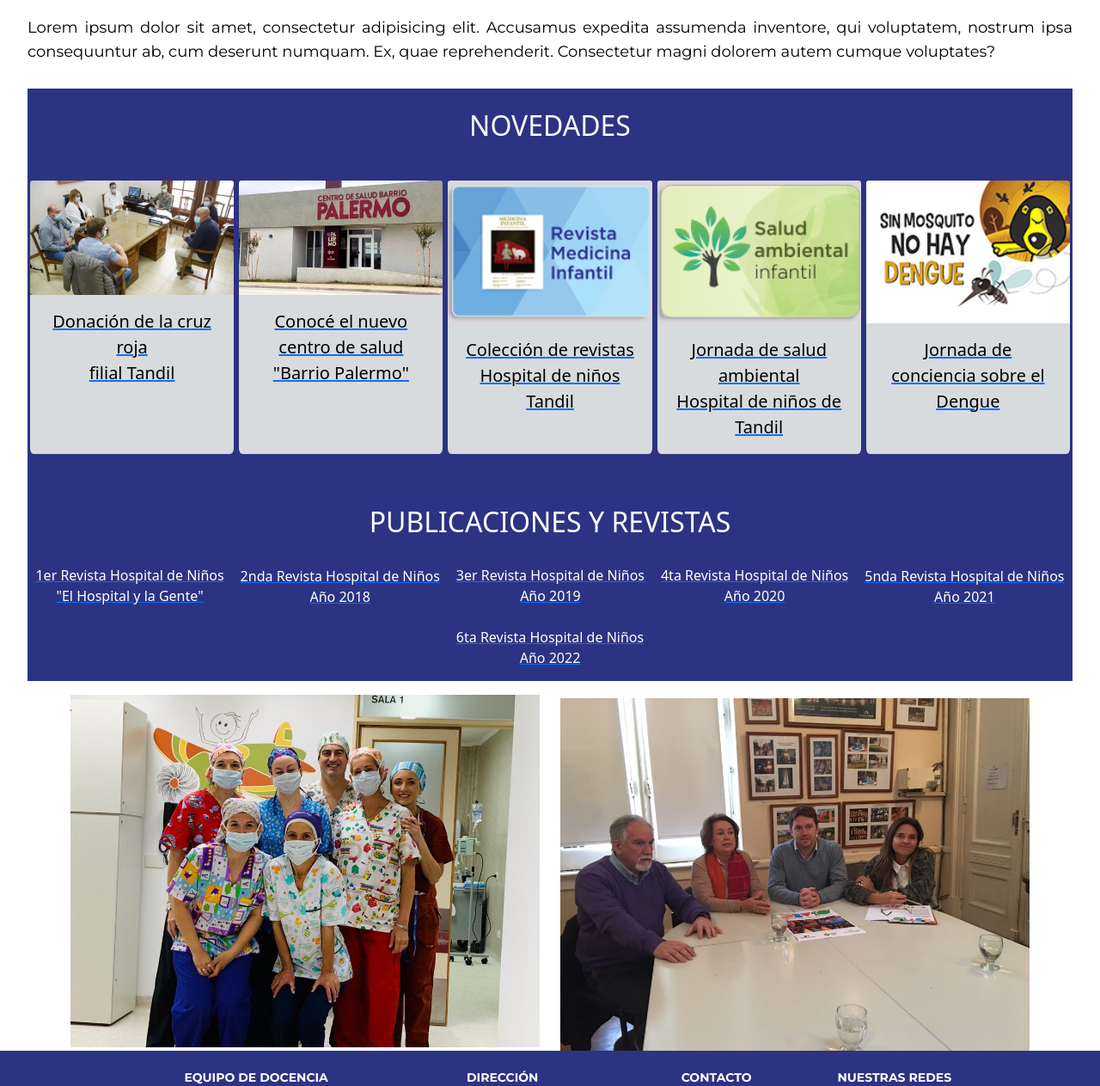
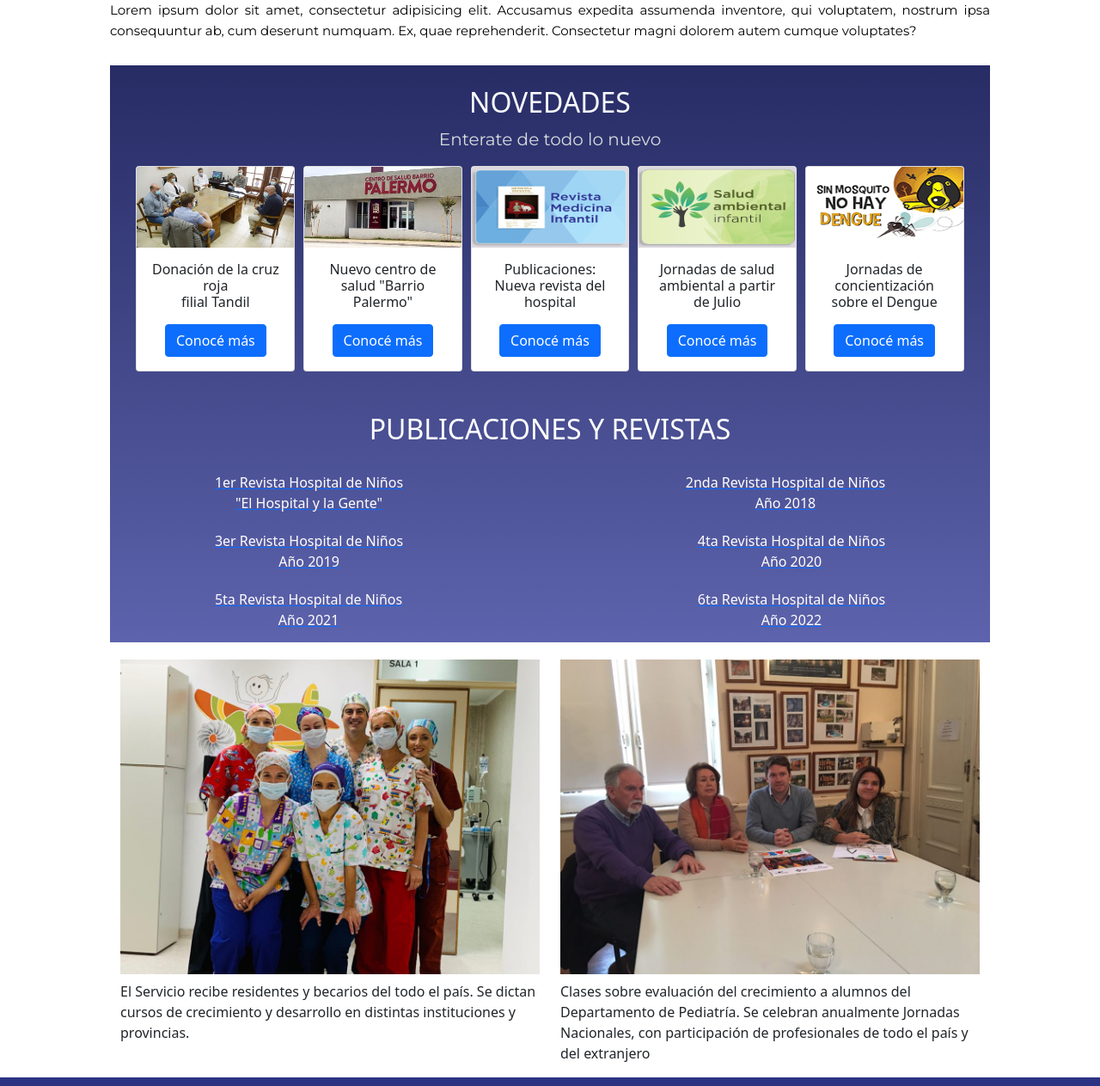
Before and after one commit to rosariotassarag/coderhouse-entrega-final-rosario-tassara, a website: page index.html in a window 1280 px wide. Shown: the part 845-2108 px from the top of the page at 86% size. Drawn offline with nearby package versions, Linux system fonts and the light colour scheme.

Commit message:
Cambios en index

```diff
--- a/index.html
+++ b/index.html
@@ -48,16 +48,19 @@
 
           <!--Menú de Navegación -DESKTOP -->
           <nav class="navbar">
+              <div class="nav__logo">
+                <a href="index.html">
+                  <img src="imagenes/logo_final.png" alt="logo" class="nav_img_logo">
+                </a>
+                <div class="nav_decr_logo">
+                  Equipo de Docencia <br>
+                  Hospital de Niños<br>
+                  Debilio Blanco Villegas
+                </div>
+              </div>
+
+
               <ul class="nav__list">
-                  <li class="nav__item">
-                    <a href="index.html">
-                      <img src="imagenes/logo_final.png" alt="logo" class="img_logo">
-                    </a>
-                  </li>
-                  <li class="nav__item">Equipo de Docencia <br> Hospital de Niños<br> Debilio Blanco Villegas</li>
-                  <li class="nav__item"></li>
-
-                  <li class="nav__item"></li>
                   <li class="nav__item"> <a class="nav__link" href="index.html">Home</a></li>
                   <li class="nav__item">  <a class="nav__link" href="quienessomos.html">Quienes Somos</a></li>
                   <li class="nav__item">  <a class="nav__link" href="pregrado.html">Pregrado</a></li>
@@ -65,6 +68,7 @@
                   <li class="nav__item">  <a class="nav__link" href="comunidad.html">Comunidad</a></li>
                   <li class="nav__item">  <a class="nav__link" href="biblioteca.html">Biblioteca</a></li>
               </ul>
+
           </nav>
 
         </header>
@@ -115,7 +119,7 @@
       </div>
       <div class="carousel-inner">
           <div class="carousel-item active">
-            <img src="imagenes/portada_proyecto_hospital_adaptada.jpg" class="d-block w-500 ratio" alt="portada_proyecto_hospital">
+            <img src="imagenes/portada_proyecto_hospital_adaptada.jpg" class="d-block w-500 ratio" alt="portada_proyecto_hospital" style="height:100%">
               <div class="carousel-caption d-none d-md-block">
                   <h1 class="titulo_general">EQUIPO DE DOCENCIA</h1>
                       <h2 class="fs-2 text-capitalize text-white">Hospital de niños de Tandil</h2>
@@ -123,13 +127,13 @@
           </div>
 
         <div class="carousel-item">
-          <img src="imagenes/equipo_2_bs.jpg" class="d-block w-100" alt="...">
+          <img src="imagenes/portada_proyecto_hospital_3_adaptada.jpg" class="d-block w-100" style="height:100%">
           <div class="carousel-caption d-none d-md-block">
 
           </div>
         </div>
         <div class="carousel-item">
-          <img src="imagenes/Frente_hospital_dbv_2.png" class="d-block w-100" alt="...">
+          <img src="imagenes/Frente_hospital_dbv_2.png" class="d-block w-100" style="height:100%">
           <div class="carousel-caption d-none d-md-block">
 
           </div>
@@ -183,56 +187,58 @@
 
 
      <!--NOVEDADES-->
-
+      <div id="contenedor_general">
         <div id="contenedor_novedades">
-        <h2 class="titulos text-center fs-2 font-weight-normal text-light fx-2 py-4">
+            <h2 class="titulos text-center fs-2 font-weight-normal text-light fx-2 pt-4">
                 NOVEDADES
             </h2>
+            <p class="titulo_novedades">Enterate de todo lo nuevo</p>
             <div id="contenedor_novedades_imagenes">
 
-            <div class="contenedor_novedades__card" style="width: 18rem;">
-                <a href="http://sisptandil.gob.ar/n/la-cruz-roja-filial-tandil-realizo-una-donacion-al-s.i.s.p./120">
-                    <img src="imagenes/novedades1.jpeg" class="card-img-top" alt="...">
+              <div class="card" >
+                <img src="imagenes/novedades1.jpeg" class="card-img-top" style="max-height:94px;width:100%" alt="...">
                 <div class="card-body">
-                    <p class="card-text text-black">Donación de la cruz roja <br>filial Tandil</p>
+                  <h5 class="card-title fs-6">Donación de la cruz roja  <br>filial Tandil </h5>
+                  <p class="card-text fs-9"></p>
+                  <a href="http://sisptandil.gob.ar/n/la-cruz-roja-filial-tandil-realizo-una-donacion-al-s.i.s.p./120" class="btn btn-primary">Conocé más</a>
                 </div>
-                </a>
               </div>
 
-            <div class="contenedor_novedades__card" style="width: 18rem;">
-                <a href="http://sisptandil.gob.ar/n/el-sabado-quedara-inaugurado-el-nuevo-edificio-del-centro-de-salud-de-palermo/119">
-                    <img src="imagenes/novedades2.jpeg" class="card-img-top" alt="...">
+              <div class="card">
+                <img src="imagenes/novedades2.jpeg" class="card-img-top" style="max-height:94px;width:100%" alt="...">
                 <div class="card-body">
-                    <p class="card-text text-black">Conocé el nuevo centro de salud "Barrio Palermo"</p>
+                  <h5 class="card-title fs-6">Nuevo centro de salud "Barrio Palermo"</h5>
+                  <p class="card-text fs-9"></p>
+                  <a href="http://sisptandil.gob.ar/n/el-sabado-quedara-inaugurado-el-nuevo-edificio-del-centro-de-salud-de-palermo/119" class="btn btn-primary">Conocé más</a>
                 </div>
-                </a>
               </div>
 
-            <div class="contenedor_novedades__card" style="width: 18rem;">
-                <a href="https://www.medicinainfantil.org.ar/">
-                    <img src="imagenes/novedades3.png" class="card-img-top" alt="...">
+
+              <div class="card">
+                <img src="imagenes/novedades3.png" class="card-img-top" style="max-height:94px;width:100%"  alt="...">
                 <div class="card-body">
-                    <p class="card-text text-black">Colección de revistas <br> Hospital de niños Tandil</p>
+                  <h5 class="card-title fs-6">Publicaciones: <br> Nueva revista del hospital</h5>
+                  <p class="card-text fs-9"></p>
+                  <a href="https://www.medicinainfantil.org.ar/" class="btn btn-primary">Conocé más</a>
                 </div>
-                </a>
               </div>
 
-            <div class="contenedor_novedades__card" style="width: 18rem;">
-                <a href="https://www.garrahan.gov.ar/salud-ambiental/contenidos/salud-ambiental">
-                    <img src="imagenes/novedades4.png" class="card-img-top" alt="...">
+              <div class="card" >
+                <img src="imagenes/novedades4.png" class="card-img-top" style="max-height:94px;width:100%"  alt="...">
                 <div class="card-body">
-                    <p class="card-text text-black">Jornada de salud ambiental <br> Hospital de niños de Tandil</p>
+                  <h5 class="card-title fs-6">Jornadas de salud ambiental a partir de Julio</h5>
+                  <p class="card-text fs-3"></p>
+                  <a href="https://www.garrahan.gov.ar/salud-ambiental/contenidos/salud-ambiental" class="btn btn-primary">Conocé más</a>
                 </div>
-                </a>
               </div>
 
-            <div class="contenedor_novedades__card" style="width: 18rem;">
-                <a href="https://www.garrahan.gov.ar/sin-mosquito-no-hay-dengue/contenidos/sin-mosquito-no-hay-dengue-prevenir-es-la-tarea">
-                    <img src="imagenes/novedades6.png" class="card-img-top" alt="...">
+              <div class="card">
+                <img src="imagenes/novedades6.png" class="card-img-top" style="max-height:94px;width:100%"  alt="...">
                 <div class="card-body">
-                    <p class="card-text text-black text-danger">Jornada de conciencia sobre el Dengue</p>
+                  <h5 class="card-title fs-6">Jornadas de concientización sobre el Dengue</h5>
+                  <p class="card-text fs-9"></p>
+                  <a href="https://www.garrahan.gov.ar/sin-mosquito-no-hay-dengue/contenidos/sin-mosquito-no-hay-dengue-prevenir-es-la-tarea" class="btn btn-primary">Conocé más</a>
                 </div>
-                </a>
               </div>
 
             </div>
@@ -262,12 +268,17 @@
                   </a>
 
                   <a href="https://drive.google.com/file/d/1PY-_IbAnPnuNXgHp2fZJUaRLgsDC2FSn/view">
-                  <li class="publicaciones_links text-white fs-6 text-center">5nda Revista Hospital de Niños <br> Año 2021</li>
+                    <li class="publicaciones_links text-white fs-6 text-center">5ta Revista Hospital de Niños <br> Año 2021</li>
                 </a>
+
                 <a href="https://drive.google.com/file/d/1PY-_IbAnPnuNXgHp2fZJUaRLgsDC2FSn/view">
                     <li class="publicaciones_links text-white fs-6 text-center">6ta Revista Hospital de Niños <br> Año 2022</li>
                 </a>
+
+
+
               </ul>
+          </div>
       </div>
 
 
@@ -283,15 +294,17 @@
     <div class="container">
       <div class="row">
         <div class="col-sm">
-          <img class="img_foto_uno_efecto " src="imagenes/equipo_hospital.jpg"  alt="equipo">
+          <img class="img_foto_uno_efecto mt-1 mb-2" src="imagenes/equipo_hospital.jpg"  alt="equipo">
               <!--<a class="TextoBtn" href="quienessomos.html">Equipo</a>-->
+              <p> El Servicio recibe residentes y becarios del todo el país. Se dictan cursos de crecimiento y desarrollo en distintas instituciones y provincias.
+              </p>
 
         </div>
 
         <div class="col-sm">
-          <img class="img_foto_uno_efecto mt-1" src="imagenes/hospital_trabajando_2.jpg"  alt="hospital_trabajo">
+          <img class="img_foto_uno_efecto mt-1 mb-2" src="imagenes/hospital_trabajando_2.jpg"  alt="hospital_trabajo">
           <!--<a class="TextoBtn" href="comunidad.html">Comunidad</a>-->
-
+          <p> Clases sobre evaluación del crecimiento a alumnos del Departamento de Pediatría. Se celebran anualmente Jornadas Nacionales, con participación de profesionales de todo el país y del extranjero  </p>
         </div>
 
       </div>
--- a/scss/_main.scss
+++ b/scss/_main.scss
@@ -7,15 +7,15 @@
 
 $color: (color_header: #dc3545,
          color_footer: #2C3383,
-         color_novedades:#2C3383,
+         color_novedades:#272c65,
          color_proyectos:#dc3545,
          color_cards:#D7DBDD,
          color_titulo: #2C3383,
-         color_publicaciones:#2C3383 );
+         color_publicaciones:#5d63ac);
 
 
 main {
-    width:95%;
+    width:80%;
     margin:0 auto;
 }
 
@@ -55,12 +55,9 @@ main {
 
 .titulos {
     text-align: center;
-    animation-name: animate-titulos;
-    animation-iteration-count:initial;
-    animation-timing-function: ease-in;
-    animation-duration: 4s;
 
 }
+
 
 
 
@@ -88,41 +85,47 @@ main {
 
 }
 
+/*CONTENEDOR GENERAL*/
+
+#contenedor_general {
+    background-image: linear-gradient(map-get($color,color_novedades),map-get($color,color_publicaciones));
+}
 
 /*NOVEDADES*/
 
 #contenedor_novedades {
-    background-color:map-get($color, color_novedades);
-    width:100%;
+    /*background-color:map-get($color, color_novedades);*/
+    border-radius: 1%;
+}
+
+    .titulo_novedades {
+        text-align: center;
+        font-size: 20px;
+        color:#D7DBDD;
+        font-family:$tipografia_texto;
+    }
 
     #contenedor_novedades_imagenes{
         display: flex;
         flex-direction: row;
-        justify-content: space-around;
         flex-wrap: wrap;
+        width: 90%;
+        margin:0 auto;
+    }
 
-        .contenedor_novedades__card {
-            margin: 1% 3px;
-            background-color:map-get($color, color_novedades);
-            border-radius: 2%;
-            font-size: 10px;
-            max-width: 40%;
-            text-align: center;
-        }
+    .card {
+        width:100%;
+        margin:1%;
+        text-align: center;
     }
-}
 
 
-.contenedor_novedades__card:hover {
-    font-weight: 500;
-    opacity: 0.5;
-}
 
 /*PUBLICACIONES*/
 
 #publicaciones {
-    justify-content: space-around;
-    background-color:map-get($color, color_publicaciones);
+    justify-content: space-between;
+    /*background-color:map-get($color, color_publicaciones); */
 
 }
 
@@ -131,7 +134,7 @@ main {
     flex-direction: row;
     flex-wrap: wrap;
     justify-content: space-around;
-    padding: 2% 0;
+    padding: 2% 3%;
 
 }
 
@@ -139,12 +142,13 @@ ul {
     list-style: none;
     text-decoration: none;
 
+
 }
 
 .publicaciones_links {
     color: black;
     text-decoration: none;
-    margin: 5% 2px;
+
 
 }
 
@@ -360,32 +364,32 @@ ul {
 
     }
 
-    #contenedor_novedades {
-        background-color: map-get($color, color_novedades);
-        width:100%;
+    #contenedor_novedades_imagenes{
+        display: flex;
+        flex-direction: row;
+        flex-wrap: nowrap;
+        width: 95%;
+        margin:0 auto;
+    }
 
-        #contenedor_novedades_imagenes{
-            display: flex;
-            flex-direction: row;
-            flex-wrap: nowrap;
+    .card{
+        width:20%;
+        margin:0 0.5%;
+    }
 
 
-            .contenedor_novedades__card {
-                margin: 1% 3px;
-                background-color:map-get($color, color_cards);
-                border-radius: 2%;
-                font-size: 20px;
-                text-align: center;
-            }
-        }
-    }
 
     .publicaciones_lista {
         display: flex;
         flex-direction: row;
-        justify-content: space-around;
-        padding: 2% 0;
+        flex-wrap: wrap;
+        justify-content: space-between;
+        padding: 10px 8%;
         font-size: 15px;
+    }
+
+    .publicaciones_links {
+        margin:10px 40px;
     }
 
     .intro-main__contenido__texto--titulo {
--- a/scss/_variables.scss
+++ b/scss/_variables.scss
@@ -1,5 +1,5 @@
 $tipografia_texto:'Montserrat', sans-serif;
-$tamaño_texto:18px;
+$tamaño_texto:15px;
 $color_texto:black;
 
 $tipografia_subtitulos:'Montserrat', sans-serif;
--- a/scss/style.scss
+++ b/scss/style.scss
@@ -100,10 +100,12 @@ li {
 }
 
             .intro__main__lista--items {
+                display: flex;
+                flex-direction: column;
                 list-style-type: none;
                 line-height: 1.7;
                 margin-top: 7px;
-                text-align: center;
+                justify-content: center;
                     li {
                         text-align: center;
                         margin:0 auto;
```
Also changed, not shown: biblioteca.html (+14 -8 lines), capacitacion.html (+20 -15 lines), comunidad.html (+16 -8 lines), pregrado.html (+16 -6 lines), quienessomos.html (+15 -5 lines), scss/_header.scss (+34 -26 lines), css/style.css, imagenes/Frente_hospital_dbv_2_adapt.png (added), imagenes/portada_proyecto_hospital_3.jpg (added), imagenes/portada_proyecto_hospital_3_adaptada.jpg (added), imagenes/portada_proyecto_hospital_frente.png (added), 1 other file. Lines whose indentation alone changed are shown as unchanged.
